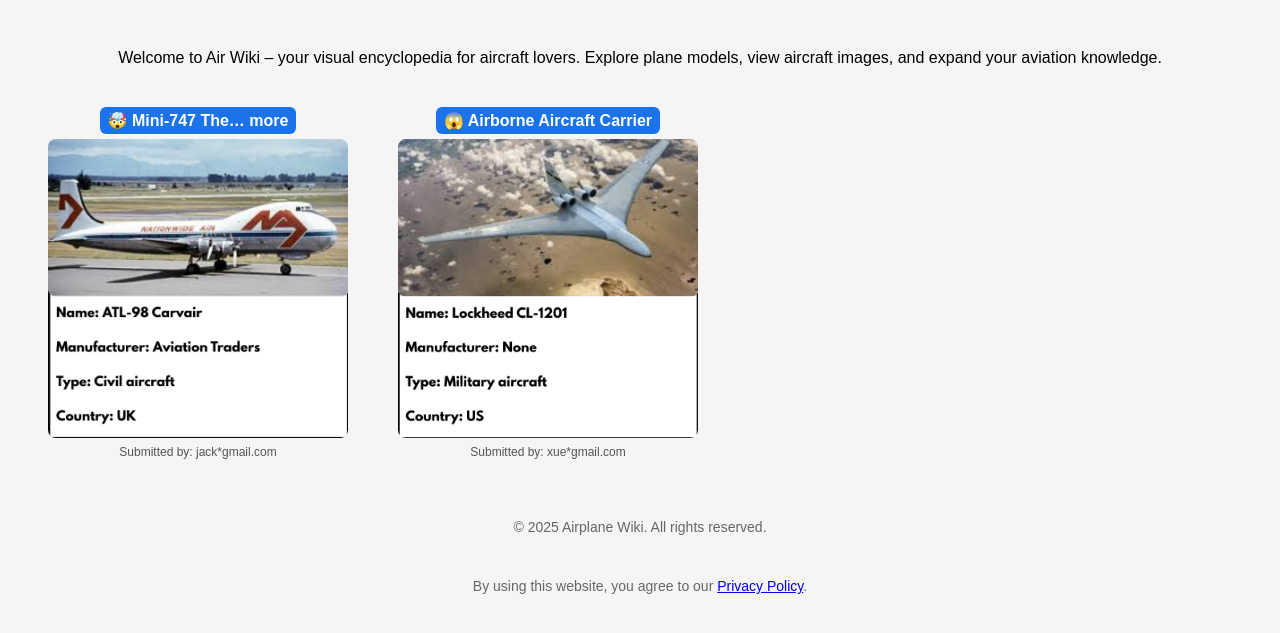
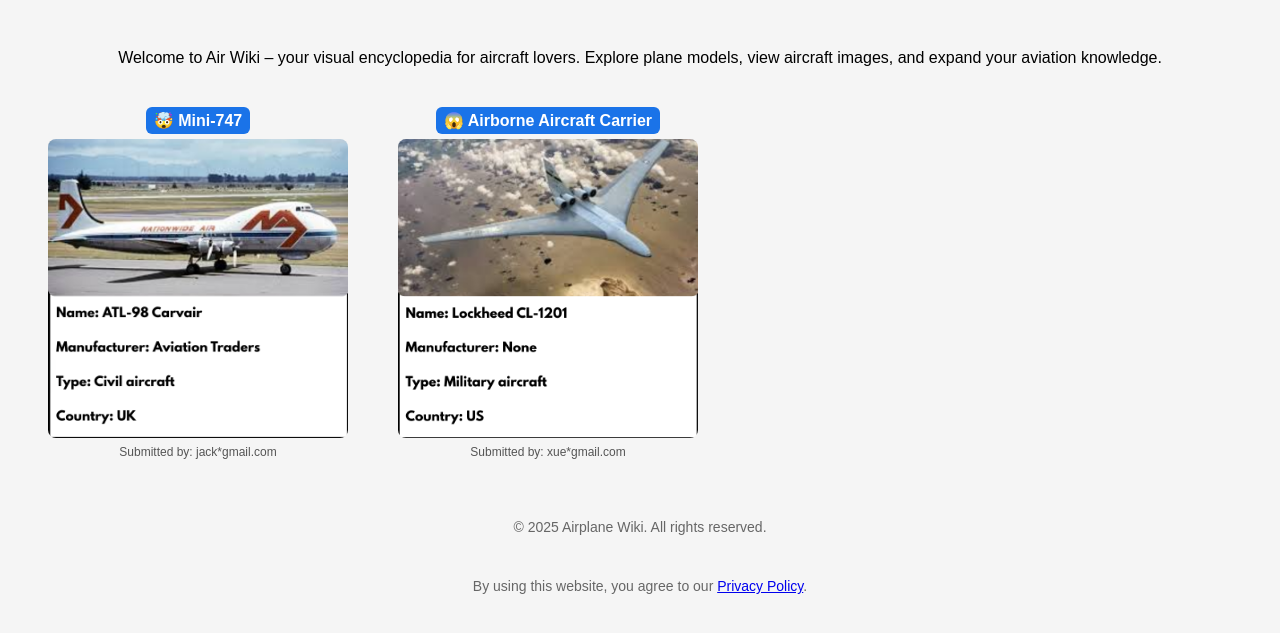
Before and after one commit to lenwlrwr/Airplane-Wiki-, a plain HTML site: page index.html in a window 1280 px wide. Shown: the part 73-706 px from the top of the page. Drawn offline with Linux system fonts and the light colour scheme.

Commit message:
Update index.html

```diff
--- a/index.html
+++ b/index.html
@@ -32,7 +32,7 @@
 
 
   <div class="airplane-btn"> <!-- ✅ make this a div, not a button -->
-      <div class="airplane-title" data-title="🤯 Mini-747 The biggest aircragf in the world"></div>
+      <div class="airplane-title" data-title="🤯 Mini-747"></div>
        <button onclick="openPopup('images/DV-ATL-98-1.png')">
             <img src="images/SV-ATL-98.png" alt="ATL-98 Carvair"/>
        </button>
```
